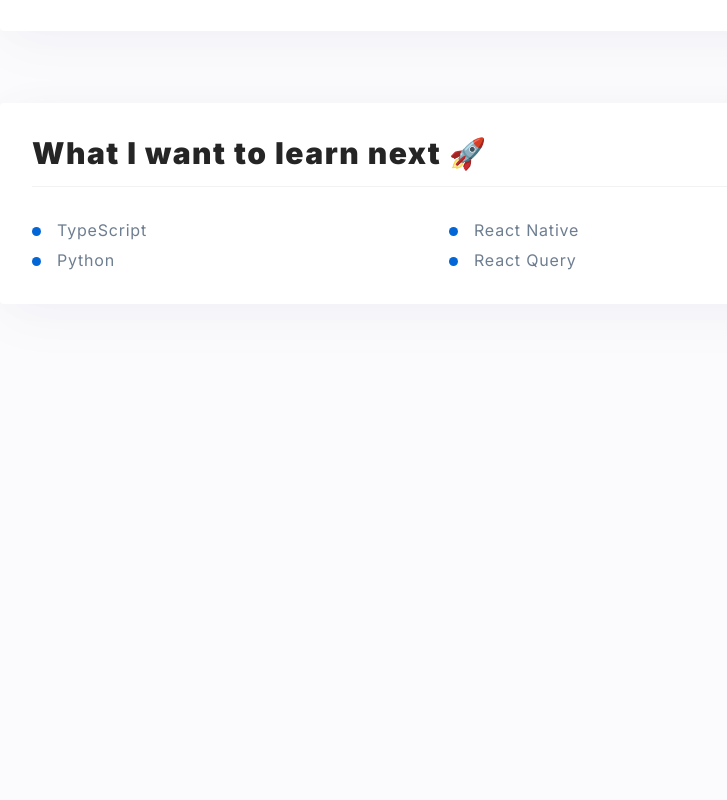
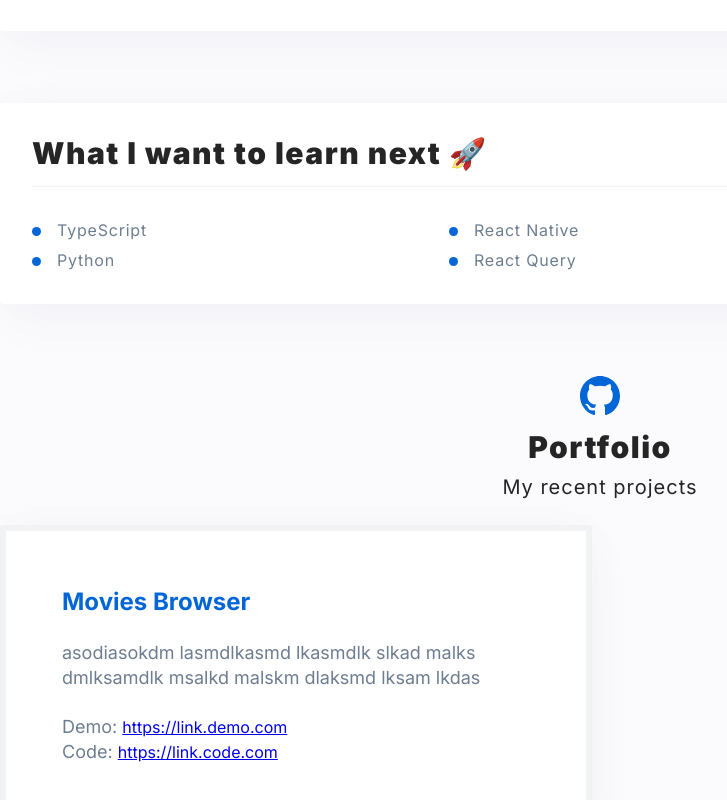
Before and after one commit to damianmichalowski/Personal-Homepage, a React (Create React App) app: page / in a window 1280 px wide. Shown: the part 851-1651 px from the top of the page, without its empty margins (40-767 px from the left). Before the commit the page ends 1282 px from the top, so only its background shows below. Built offline with nearby package versions, Linux system fonts and the light colour scheme.

Commit message:
added first look of portofilio, refactoring code

```diff
--- a/src/App.js
+++ b/src/App.js
@@ -1,6 +1,7 @@
-import { Header } from "./Header";
+import { Header } from "./Header/index";
 import { List } from "./List/index";
 import { skills, toLearn } from "./List/content";
+import { Portfolio } from "./Portfolio/index"
 
 function App() {
   return (
@@ -14,6 +15,7 @@
         title={"What I want to learn next 🚀"}
         content={toLearn}
       />
+      <Portfolio/>
     </>
   );
 }
--- /dev/null
+++ b/src/Common/Section/index.js
@@ -0,0 +1,5 @@
+import styled from "styled-components";
+
+export const Section = styled.div`
+    margin-top: 72px;
+`;
--- /dev/null
+++ b/src/Portfolio/index.js
@@ -0,0 +1,30 @@
+import { Title } from "../Common/Title/index"
+import { Section } from "../Common/Section/index"
+import { StyledGitHubIcon, Subtitle, Wrapper, TilesWrapper, Tile, ProjectTitle, Description, LinkWrapper, LinkTitle, Link } from "./styled";
+
+export const Portfolio = () => {
+    return (
+        <Section>
+            <Wrapper>
+                <StyledGitHubIcon />
+                <Title>Portfolio</Title>
+                <Subtitle>My recent projects</Subtitle>
+            </Wrapper>
+            <TilesWrapper>
+                <Tile>
+                    <ProjectTitle>Movies Browser</ProjectTitle>
+                    <Description> asodiasokdm lasmdlkasmd lkasmdlk slkad malks dmlksamdlk msalkd malskm dlaksmd lksam lkdas </Description>
+                    <LinkWrapper>
+                        <LinkTitle>Demo: </LinkTitle>
+                        <Link href="https://link.demo.com">https://link.demo.com</Link>
+                    </LinkWrapper>
+                    <LinkWrapper>
+                        <LinkTitle>Code: </LinkTitle>
+                        <Link href="https://link.code.com">https://link.code.com</Link>
+                    </LinkWrapper>
+
+                </Tile>
+            </TilesWrapper>
+        </Section>
+    );
+};
--- /dev/null
+++ b/src/Portfolio/styled.js
@@ -0,0 +1,67 @@
+import styled from "styled-components";
+import { ReactComponent as gitHubIcon  } from "../Images/gitHubIcon.svg";
+
+export const Wrapper = styled.div`
+    display: flex;
+    flex-direction: column;
+    align-items: center;
+`;
+
+export const StyledGitHubIcon = styled(gitHubIcon)`
+    margin-bottom: 12.9px;
+`;
+
+export const Subtitle = styled.p`
+    font-weight: 400;
+    font-size: 20px;
+    line-height: 140%;
+    letter-spacing: 0.05em;
+    margin:8px 0 0;
+`;
+
+export const TilesWrapper = styled.div`
+    margin-top: 24px;
+`;
+
+export const Tile = styled.div`
+    max-width: 100%;
+    width: 592px;
+    height: 322px;
+    padding: 56px;
+    background-color: ${({theme}) => theme.color.white};
+    box-shadow: 0px -2px 50px rgba(9, 10, 51, 0.02), 0px 16px 58px rgba(9, 10, 51, 0.03);
+    border-radius: 4px;
+    border: 6px solid rgba(209, 213, 218, 0.3);
+`;
+
+export const ProjectTitle = styled.h3`
+    font-weight: 700;
+    font-size: 24px;
+    line-height: 29px;
+    margin: 0;
+    color: ${({theme}) => theme.color.blue};
+`;
+
+export const Description = styled.p`
+    font-weight: 400;
+    font-size: 18px;
+    line-height: 140%;
+    color: ${({theme}) => theme.color.secondaryText};
+    margin: 24px 0 24px;
+`;
+
+export const LinkWrapper = styled.div`
+
+`;
+
+export const LinkTitle = styled.span`
+    font-weight: 400;
+    font-size: 18px;
+    line-height: 140%;
+    color: ${({theme}) => theme.color.secondaryText};
+    margin:0 0 8px;
+`;
+
+export const Link = styled.a`
+
+`;
```
